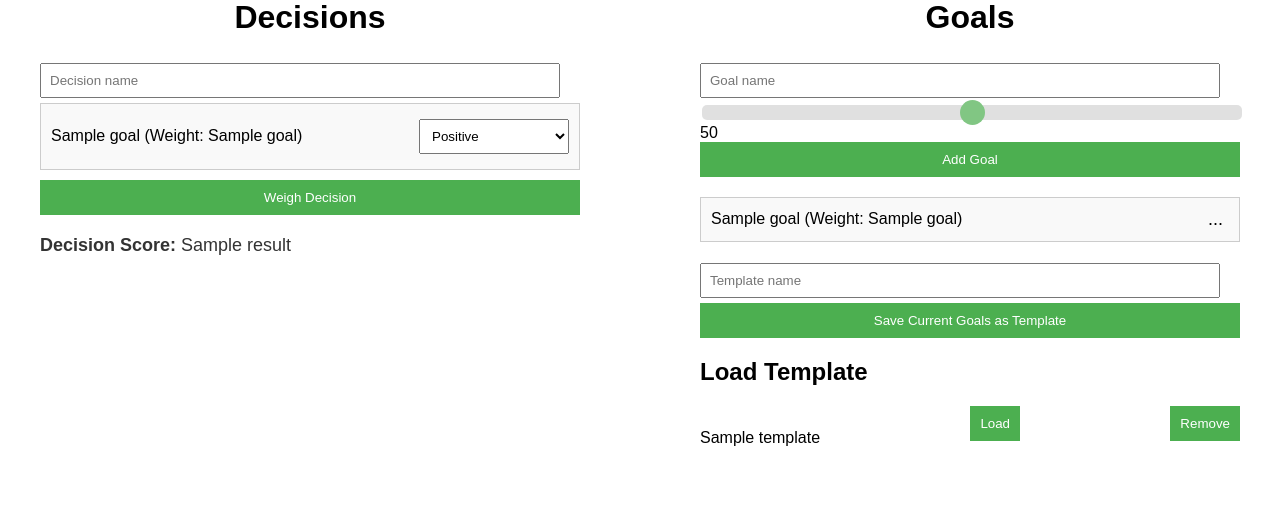
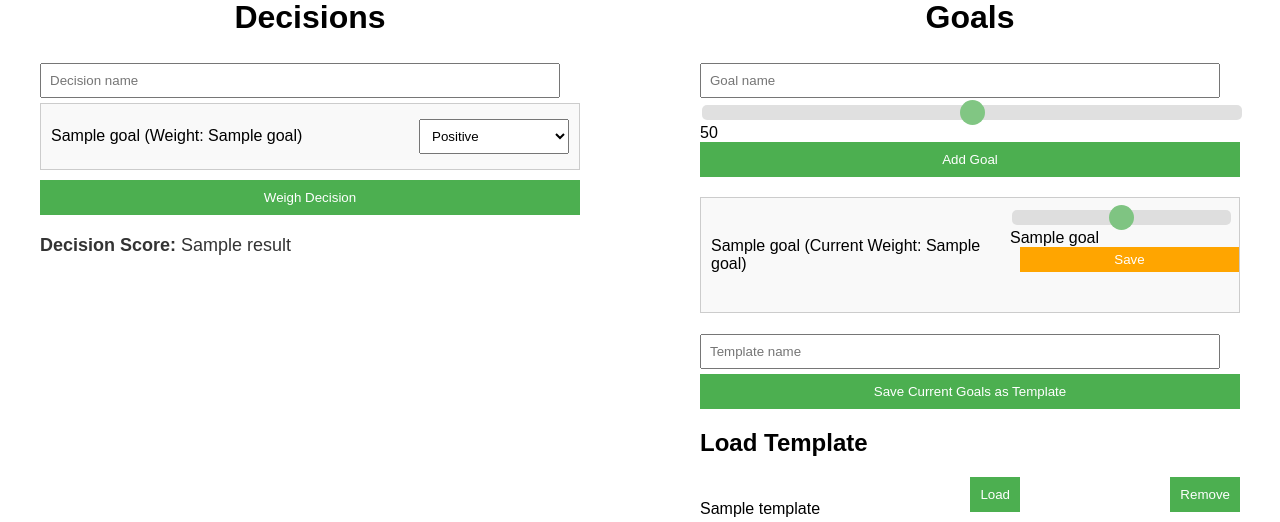
Before and after one commit to kevinl03/DecisionWeight, a Flask app: template templates/index.html in a window 1280 px wide. Shown: the part 146-668 px from the top of the page. Run offline with Flask 3, Linux system fonts and the light colour scheme; the template is opened without the code that fills it: most values are stand-ins (such as "Sample title", 1, 10 or a date in 2020).

Commit message:
Slider changes are now recorded within the archived goals, or previous goals

```diff
--- a/app.py
+++ b/app.py
@@ -38,6 +38,15 @@ def init_db():
             weight INTEGER NOT NULL,
             timestamp TEXT NOT NULL,
             FOREIGN KEY (template_id) REFERENCES templates (id)
+        )
+    ''')
+
+    c.execute('''
+        CREATE TABLE IF NOT EXISTS archived_goals (
+            id INTEGER PRIMARY KEY,
+            name TEXT NOT NULL,
+            weight INTEGER NOT NULL,
+            timestamp TEXT NOT NULL
         )
     ''')
     conn.commit()
@@ -91,23 +100,15 @@ def edit_goal(goal_id):
     new_weight = request.form['weight']
     timestamp = datetime.now().strftime('%Y-%m-%d %H:%M:%S')
 
-    # Archive the current state of the goal
     conn = sqlite3.connect('database.db')
     c = conn.cursor()
+    # First, fetch and archive the current state of the goal
     c.execute('SELECT name, weight, timestamp FROM goals WHERE id = ?', (goal_id,))
-    goal = c.fetchone()
-    goal_name, goal_weight, goal_timestamp = goal
-    conn.close()
+    goal_data = c.fetchone()
+    if goal_data:
+        c.execute('INSERT INTO archived_goals (name, weight, timestamp) VALUES (?, ?, ?)', (goal_data[0], goal_data[1], goal_data[2]))
 
-    conn = sqlite3.connect('archived_goals.db')
-    c = conn.cursor()
-    c.execute('INSERT INTO archived_goals (name, weight, timestamp) VALUES (?, ?, ?)', (goal_name, goal_weight, goal_timestamp))
-    conn.commit()
-    conn.close()
-
-    # Update the goal with the new weight and timestamp
-    conn = sqlite3.connect('database.db')
-    c = conn.cursor()
+    # Update the goal with the new weight
     c.execute('UPDATE goals SET weight = ?, timestamp = ? WHERE id = ?', (new_weight, timestamp, goal_id))
     conn.commit()
     conn.close()
@@ -215,9 +216,9 @@ def get_goals():
     return goals
 
 def get_archived_goals():
-    conn = sqlite3.connect('archived_goals.db')
+    conn = sqlite3.connect('database.db')  # Connect to the main database
     c = conn.cursor()
-    c.execute('SELECT * FROM archived_goals')
+    c.execute('SELECT * FROM archived_goals')  # Make sure 'archived_goals' is the correct table name
     archived_goals = c.fetchall()
     conn.close()
     return archived_goals
--- a/templates/index.html
+++ b/templates/index.html
@@ -181,25 +181,31 @@ input[type="range"]::-moz-range-thumb {
                     <output>50</output>
                     <button type="submit">Add Goal</button>
                 </form>
-
                 <ul>
                     {% for goal in goals %}
                         <li class="goal-widget">
-                        <span>{{ goal[1] }} (Weight: {{ goal[2] }})</span>
-                        <button class="more-options" onclick="toggleOptions({{ goal[0] }})">...</button>
-                        <div id="options-{{ goal[0] }}" class="hidden">
-                            <button class="edit-button" onclick="editGoal({{ goal[0] }}, {{ goal[2] }})">Edit</button>
-                            <form action="/archive_goal/{{ goal[0] }}" method="post" style="margin: 0;">
-                                <button type="submit" class="archive-button">Archive</button>
-                            </form>
-                        </div>
-                        <form action="/edit_goal/{{ goal[0] }}" method="post" class="edit-form hidden">
-                            <input type="number" name="weight" placeholder="New Weight" required>
+                            <span>{{ goal[1] }} (Current Weight: {{ goal[2] }})</span>
+                            <form action="/edit_goal/{{ goal[0] }}" method="post" class="edit-form">
+                                <input type="range" name="weight" min="0" max="100" value="{{ goal[2] }}"
+                                       oninput="updateWeightDisplay(this.value, '{{ goal[0] }}')"
+                                       onchange="submitWeightChange(this.form)">
+                                <span id="display-{{ goal[0] }}">{{ goal[2] }}</span>
                                 <button type="submit" class="save-button">Save</button>
                             </form>
                         </li>
                     {% endfor %}
                 </ul>
+
+                <script>
+                function updateWeightDisplay(value, goalId) {
+                    document.getElementById('display-' + goalId).textContent = value;
+                }
+
+                function submitWeightChange(form) {
+                    form.submit();
+                }
+                </script>
+
             <form action="/save_template" method="post">
                 <input type="text" name="template_name" placeholder="Template name" required>
                 <button type="submit">Save Current Goals as Template</button>
```
Lines whose indentation alone changed are shown as unchanged.
